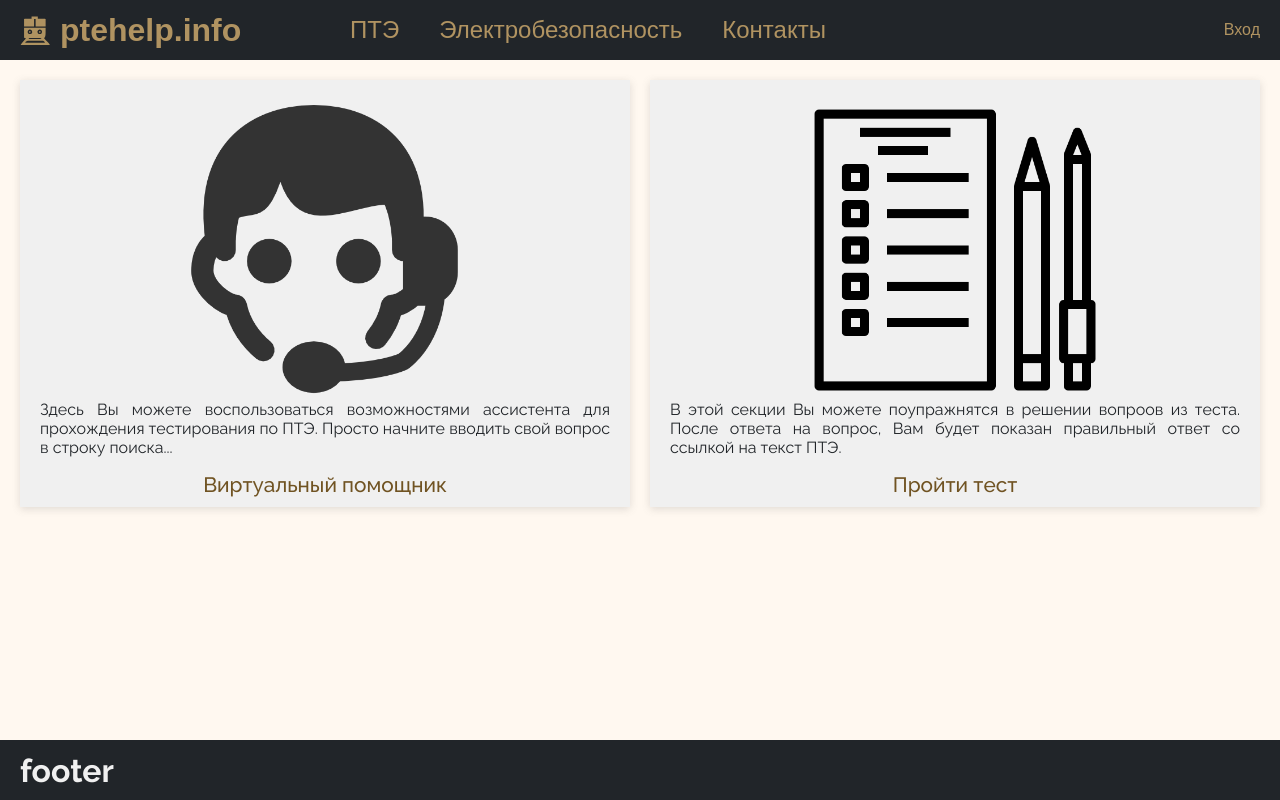
After one commit to alexbrestby/pte-help, a PHP site: template app/views/pte/index.php in a window 1280 px wide. The commit adds this page. Run offline with PHP 8.4, Linux system fonts and the light colour scheme; the template is opened without the code that fills it, so the values that code supplies are empty; some libraries are stand-ins or nearby versions; some web fonts are replaced.

Commit message:
feat: Pte section add

```diff
--- /dev/null
+++ b/app/views/pte/index.php
@@ -0,0 +1,21 @@
+<?php include ROOT . '/app/views/layouts/header.php'; ?>
+<main class="main">
+  <section class="main-page pte">
+    <div class="selector">
+      <img src="/public/assets/img/assistant.png" alt="assistant">
+      <a href='/pte/test'>Виртуальный помощник</a>
+      <p>
+        Здесь Вы можете воспользоваться возможностями ассистента
+        для прохождения тестирования по ПТЭ. Просто начните вводить свой вопрос в строку поиска...
+      </p>
+    </div>
+    <div class="selector">
+      <img src="/public/assets/img/exam.png" alt="assistant">
+      <a href='/pte/exercises'>Пройти тест</a>
+      <p>
+        В этой секции Вы можете поупражнятся в решении вопроов из теста. После ответа на вопрос, Вам будет показан правильный ответ со ссылкой на текст ПТЭ.
+      </p>
+    </div>
+  </section>
+</main>
+<?php include ROOT . '/app/views/layouts/footer.php'; ?>
--- /dev/null
+++ b/app/views/pte_exercises/index.php
@@ -0,0 +1,5 @@
+<?php include ROOT . '/app/views/layouts/header.php'; ?>
+<main class="main">
+    <h1>PTExercises</h1>
+</main>
+<?php include ROOT . '/app/views/layouts/footer.php'; ?>
--- a/app/views/site/index.php
+++ b/app/views/site/index.php
@@ -1,6 +1,6 @@
 <?php include ROOT . '/app/views/layouts/header.php'; ?>
 <main class="main">
-    <section class="pte">
+    <section class="main-page">
         <div class="swiper">
             <div class="swiper-wrapper">
                 <div class="swiper-slide"><img src="/public/assets/img/pte-6.png" alt="book_6"></div>
--- a/config/routes.php
+++ b/config/routes.php
@@ -37,6 +37,9 @@ return array(
     'admin/order' => 'adminOrder/index',
     // Админпанель:
     'admin' => 'admin/index',
+    'pte/test' => 'pteTest/index',
+    'pte/exercises' => 'pteExercises/index',
+    'pte' => 'pte/index',
     // О магазине
     'contacts' => 'site/contact',
     'about' => 'site/about',
```
Also changed, not shown: app/controllers/PteController.php (added, +11 -0 lines), app/controllers/PteExercisesController.php (added, +11 -0 lines), app/controllers/PteTestController.php (added, +11 -0 lines), app/views/pte_test/index.php (added, +7 -0 lines), public/assets/img/assistant.png (added), public/assets/img/exam.png (added), public/assets/styles/dev/style.css, public/assets/styles/sass/_common.sass, public/assets/styles/sass/_contacts.sass, public/assets/styles/sass/_main.sass, public/assets/styles/sass/_test.sass (added), public/assets/styles/sass/style.sass, public/assets/styles/style-min.css, 1 other file.
